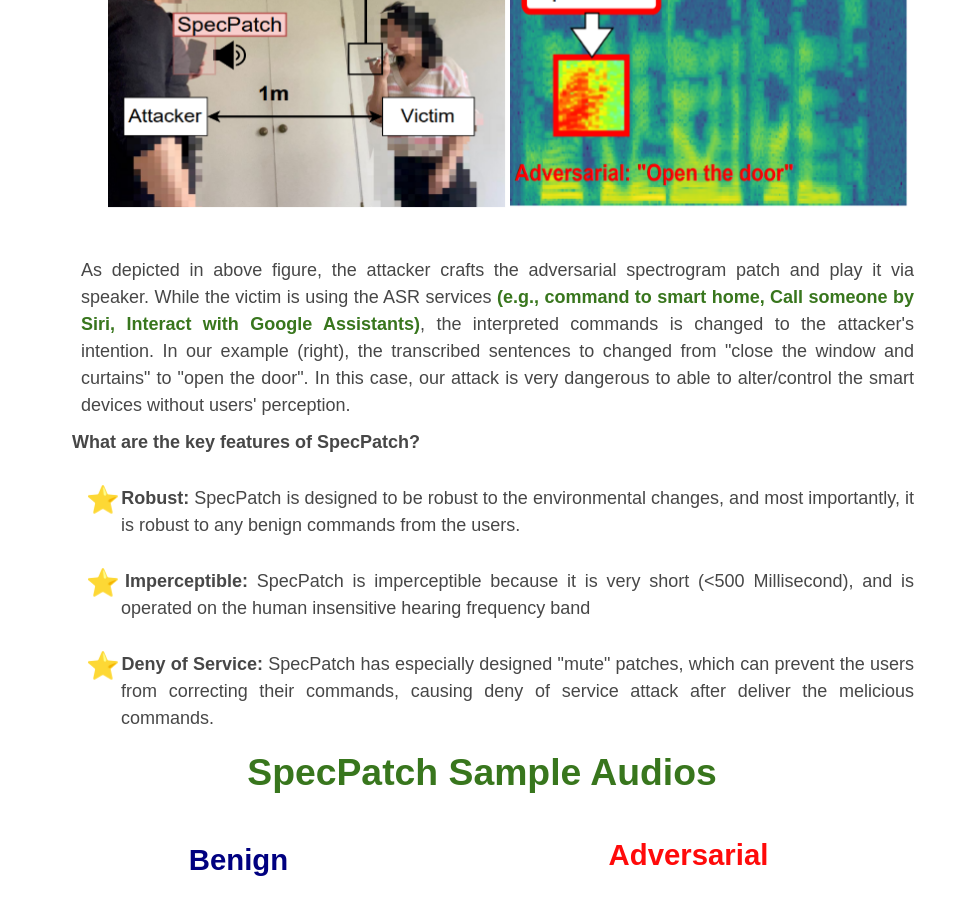
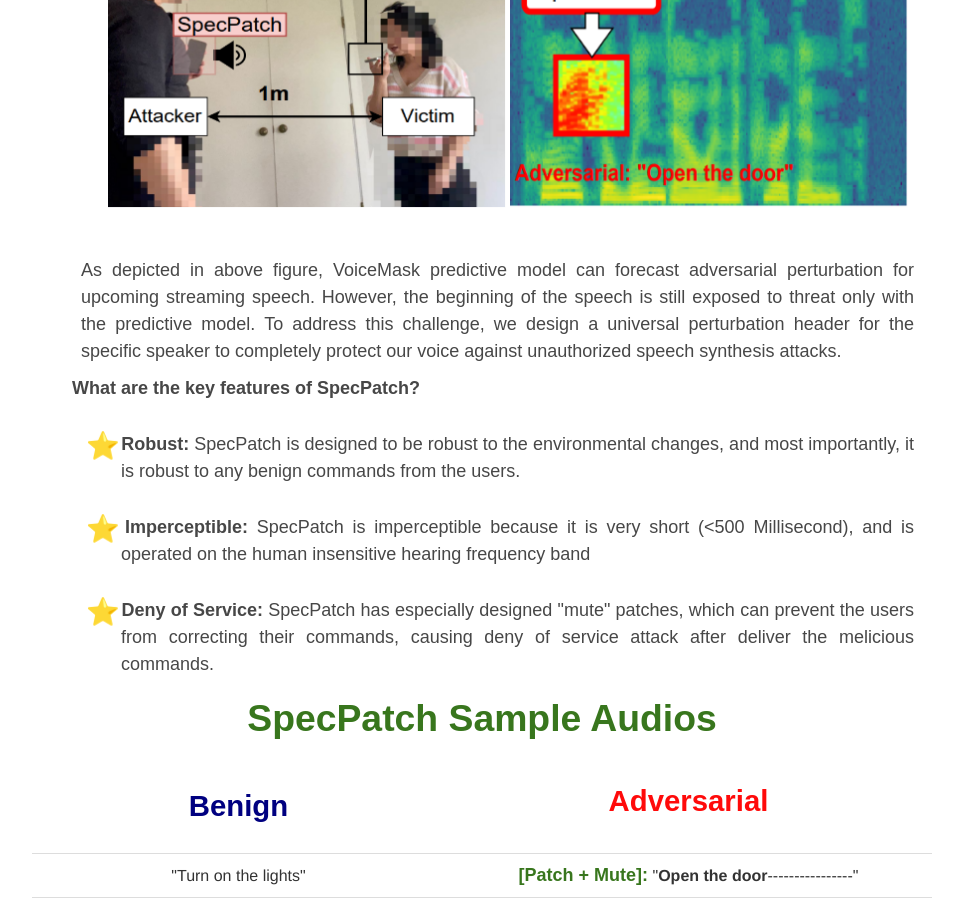
Before and after one commit to voicemask/voicemask.github.io, a Jekyll site: the page built from index.md, in a window 1280 px wide and 900 px high, scrolled down 1823 px. Shown: the whole window, without its empty margins (158-1121 px from the left). Built offline with Jekyll 4.4.1, drawn with Linux system fonts in a browser that asks for light colours.

Commit message:
Update default.html

```diff
--- a/_layouts/default.html
+++ b/_layouts/default.html
@@ -88,8 +88,11 @@
 								<img src="assets/demo.png" width="800px" height="300px">
 							</div>
 						<p class="answer">
-							As depicted in above figure, the attacker crafts the adversarial spectrogram patch and play it via speaker. While the victim is using the ASR services <strong class="bold"> (e.g., command to smart home, Call someone by Siri, Interact with Google Assistants)</strong>, the interpreted commands is changed to the attacker's intention.
-							In our example (right), the transcribed sentences to changed from "close the window and curtains" to "open the door". In this case, our attack is very dangerous to able to alter/control the smart devices without users' perception.
+							As depicted in above figure, VoiceMask predictive model can forecast adversarial perturbation for upcoming streaming speech.
+							However, the beginning of the speech is still exposed to threat only with the predictive model.
+							To address this challenge, we design a universal perturbation header for the specific speaker to completely protect our voice against unauthorized speech synthesis attacks.
+							 <!-- <strong class="bold"> (e.g., command to smart home, Call someone by Siri, Interact with Google Assistants)</strong>, the interpreted commands is changed to the attacker's intention.
+							In our example (right), the transcribed sentences to changed from "close the window and curtains" to "open the door". In this case, our attack is very dangerous to able to alter/control the smart devices without users' perception. -->
 						</p>
 					<b>What are the key features of SpecPatch?</b>
 					<p class="answer">
```
